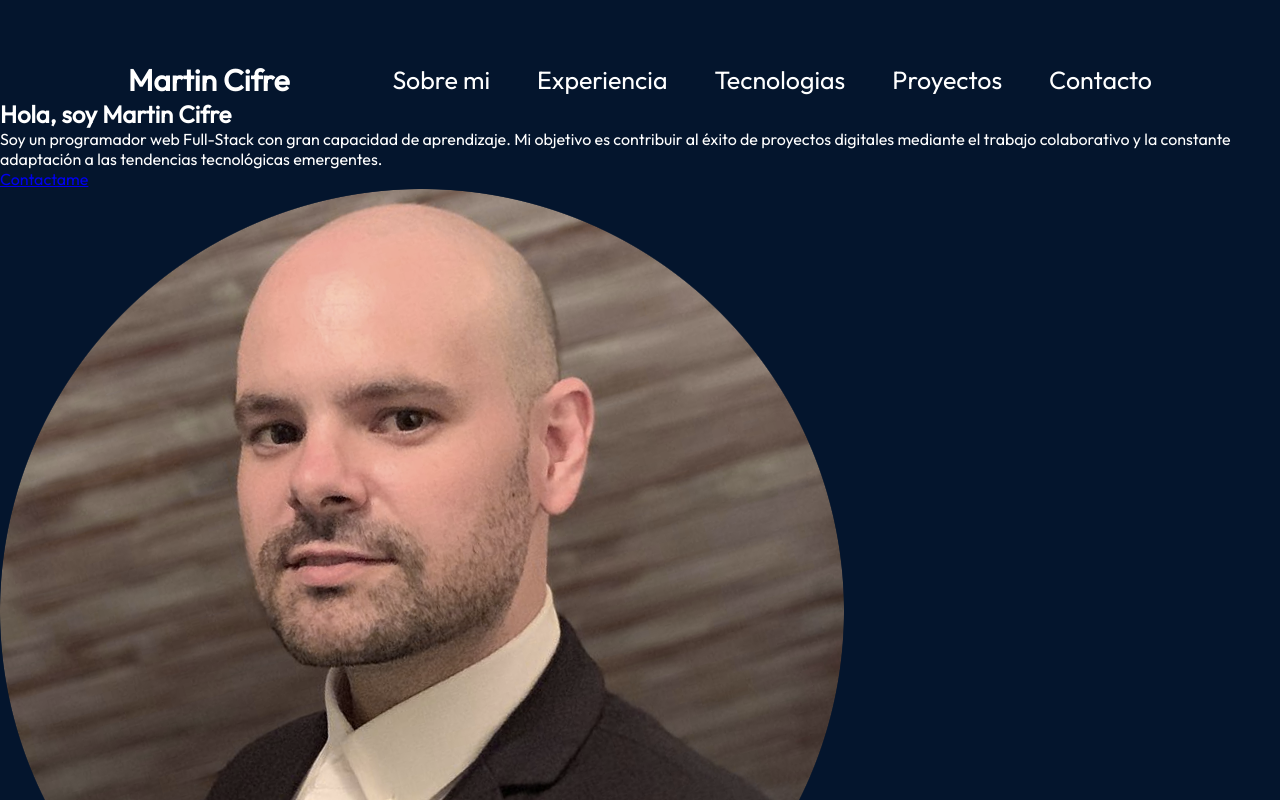
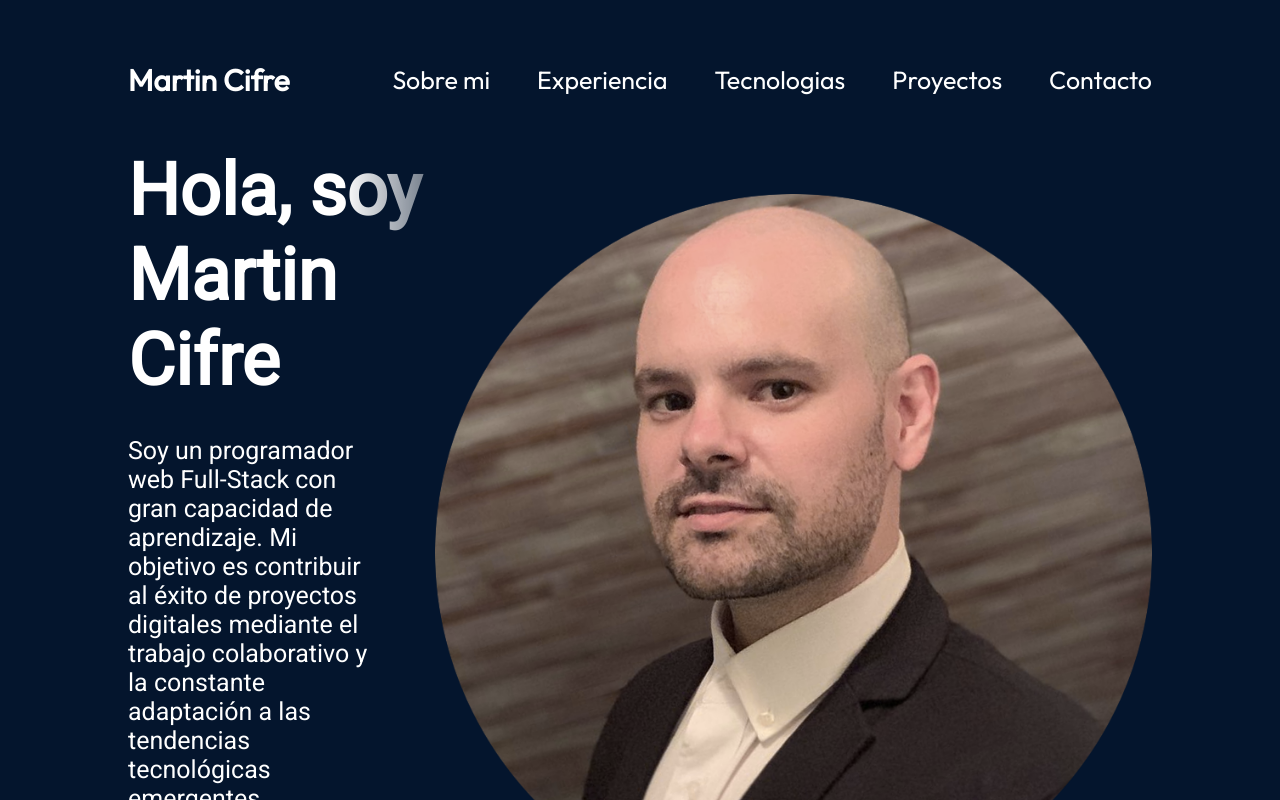
Before and after one commit to Martin-Cifre/portfolioReact, a React (Vite) app in the folder portfolioReact/: page / in a window 1280 px wide. Shown: the top 800 px of the page. Built offline with nearby package versions, Linux system fonts and the light colour scheme.

Commit message:
estilos css home

```diff
--- a/portfolioReact/src/components/Home/home.module.css
+++ b/portfolioReact/src/components/Home/home.module.css
@@ -0,0 +1,57 @@
+@import "../../vars.css";
+
+.container{
+    position: relative;
+    display: flex;
+    align-items: center;
+    justify-content: space-between;
+    margin-top: 49px;
+    z-index: 1;
+    margin-left: 10%;
+    margin-right: 10%;
+}
+
+
+.content{
+    display: flex;
+    flex-direction: column;
+    align-items: flex-start;
+    color: var(--color-text);
+    z-index: 1;
+}
+
+.title{
+    font-size: 72px;
+    font-weight: 900;
+    margin-bottom: 33px;
+    font-family: var(--font-roboto);
+    background: linear-gradient(90deg, rgba(255,255,255,1) 70%, rgba(255,255,255,0)120%);
+    -webkit-text-fill-color: transparent;
+    -webkit-background-clip: text;
+    background-clip: text;
+
+}
+
+.description{
+    font-size: 25px;
+    font-family: var(--font-roboto);
+    margin-bottom: 52px;
+    width: 80%;
+}
+
+.contact{
+    text-decoration: none;
+    background-color: var(--color-primary);
+    color: var(--color-text);
+    border-radius: 100px;
+    font-size: 30px;
+    font-weight: 600;
+    padding: 27px 26px;
+    box-shadow: 0 0 4px 0 rgba(0,0,0,0.25);
+}
+
+.homeImg{
+    width: 70%;
+    z-index: 1;
+
+}
```
